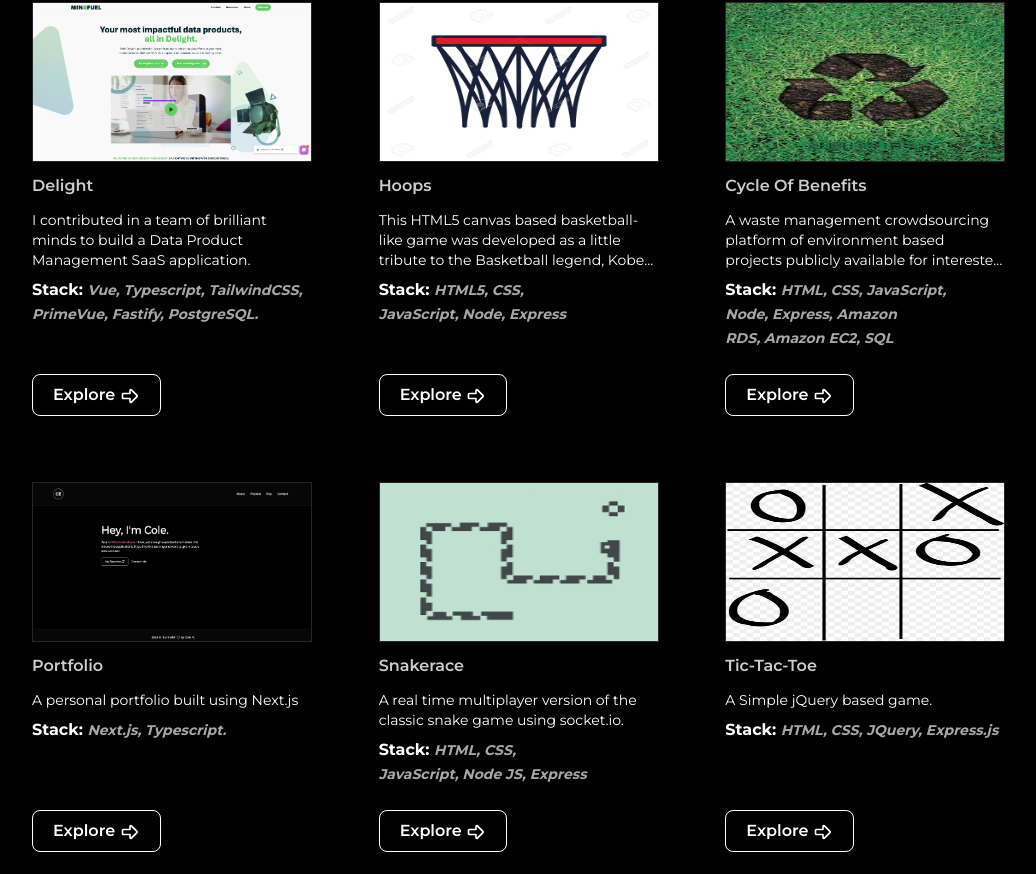
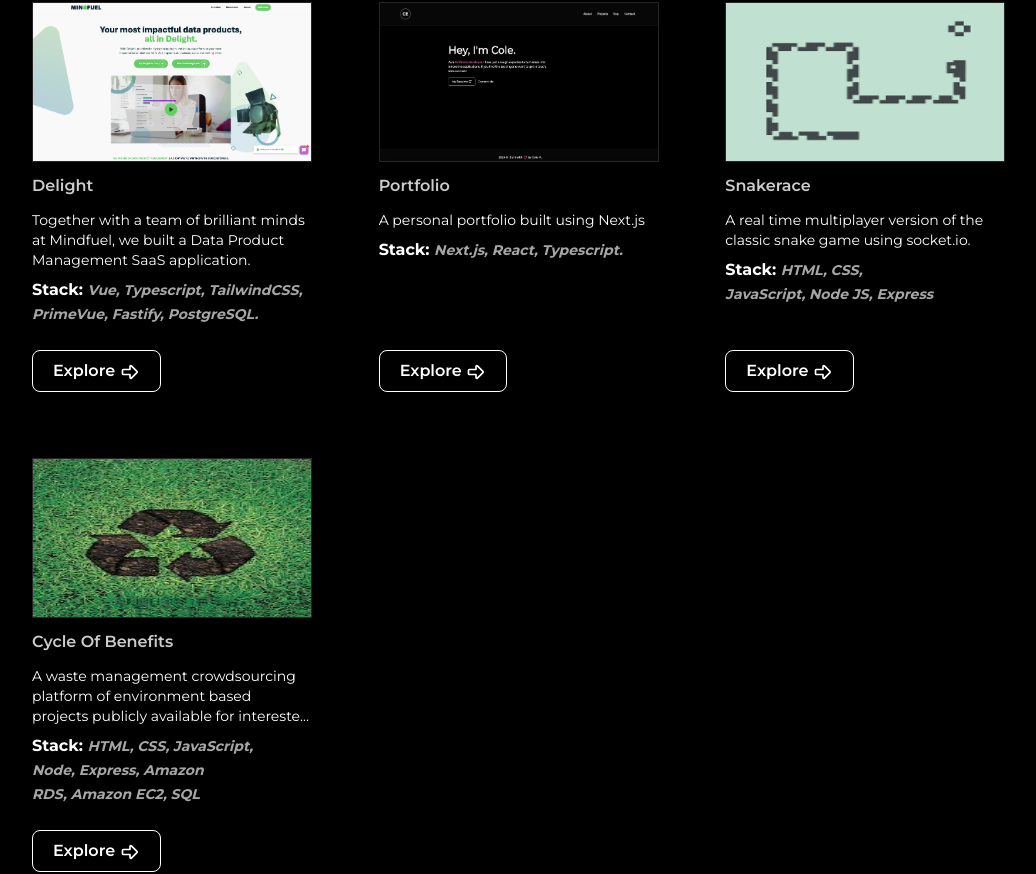
Before and after one commit to colenocks/portfolio_v2, a Next.js app: page /projects in a window 1280 px wide. Shown: the part 398-1272 px from the top of the page, without its empty margins (117-1153 px from the left). Built offline with nearby package versions, Linux system fonts and the light colour scheme.

Commit message:
archive projects

```diff
--- a/src/app/projects/page.tsx
+++ b/src/app/projects/page.tsx
@@ -61,35 +61,17 @@ const Projects = (props: Props) => {
     {
       id: "delight",
       name: "Delight",
-      description: "I contributed in a team of brilliant minds to build a Data Product Management SaaS application.",
+      description: "Together with a team of brilliant minds at Mindfuel, we built a Data Product Management SaaS application.",
       stack: "Vue, Typescript, TailwindCSS, PrimeVue, Fastify, PostgreSQL.",
       image: delight,
       imageAlt: "The details page of a data product in a SaaS application by www.mindfuel.ai called 'Delight'.",
       link: "https://mindfuel.ai/solution/delight",
     },
     {
-      id: "hoops",
-      name: "Hoops",
-      description: "This HTML5 canvas based basketball-like game was developed as a little tribute to the Basketball legend, Kobe Bryant as well as his daughter and all who lost their lives on the 26th of january 2020.",
-      stack: "HTML5, CSS, JavaScript, Node, Express",
-      image: hoop,
-      imageAlt: "basket with net for basketball",
-      link: "https://github.com/colenocks/hoops",
-    },
-    {
-      id: "cyob",
-      name: "Cycle of benefits",
-      description: "A waste management crowdsourcing platform of environment based projects publicly available for interested persons to work on and gain rewards.",
-      stack: "HTML, CSS, JavaScript, Node, Express, Amazon RDS, Amazon EC2, SQL",
-      image: cyob,
-      imageAlt: "Tictactoe image",
-      link: "https://github.com/colenocks/cycle_of_benefits",
-    },
-    {
       id: "personal-portfolio",
       name: "Portfolio",
       description: "A personal portfolio built using Next.js",
-      stack: "Next.js, Typescript.",
+      stack: "Next.js, React, Typescript.",
       image: portfolioHomePage,
       imageAlt: "portfolio home page",
       link: "https://github.com/colenocks/portfolio_v2",
@@ -103,15 +85,33 @@ const Projects = (props: Props) => {
       imageAlt: "Snakerace image",
       link: "https://github.com/colenocks/Multiplayer_Snake_Game_EIS",
     },
+    // {
+    //   id: "hoops",
+    //   name: "Hoops",
+    //   description: "This HTML5 canvas based basketball-like game was developed as a little tribute to the Basketball legend, Kobe Bryant as well as his daughter and all who lost their lives on the 26th of january 2020.",
+    //   stack: "HTML5, CSS, JavaScript, Node, Express",
+    //   image: hoop,
+    //   imageAlt: "basket with net for basketball",
+    //   link: "https://github.com/colenocks/hoops",
+    // },
     {
-      id: "tictactoe",
-      name: "Tic-Tac-Toe",
-      description: "A Simple jQuery based game.",
-      stack: "HTML, CSS, JQuery, Express.js",
-      image: tictactoeImage,
-      imageAlt: "Tictactoe image",
-      link: "https://github.com/colenocks/Simple_TicTacToe_Game",
+      id: "cyob",
+      name: "Cycle of benefits",
+      description: "A waste management crowdsourcing platform of environment based projects publicly available for interested persons to work on and gain rewards.",
+      stack: "HTML, CSS, JavaScript, Node, Express, Amazon RDS, Amazon EC2, SQL",
+      image: cyob,
+      imageAlt: "recycle image",
+      link: "https://github.com/colenocks/cycle_of_benefits",
     },
+    // {
+    //   id: "tictactoe",
+    //   name: "Tic-Tac-Toe",
+    //   description: "A Simple jQuery based game.",
+    //   stack: "HTML, CSS, JQuery, Express.js",
+    //   image: tictactoeImage,
+    //   imageAlt: "Tictactoe image",
+    //   link: "https://github.com/colenocks/Simple_TicTacToe_Game",
+    // },
   ]
 
   return (
```
